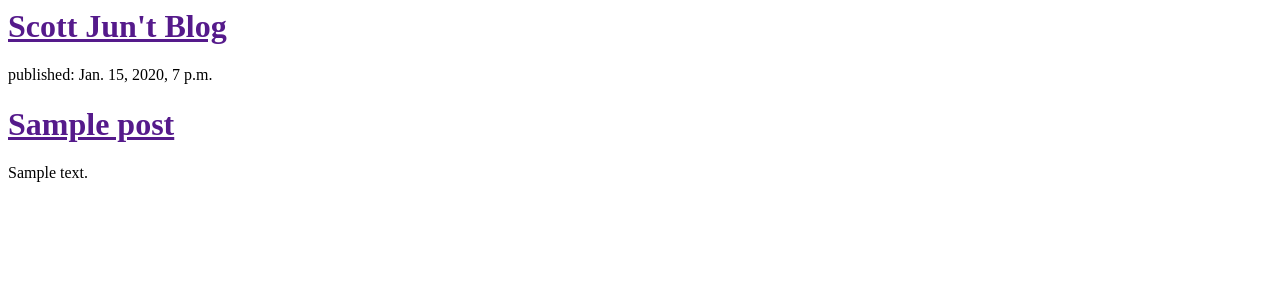
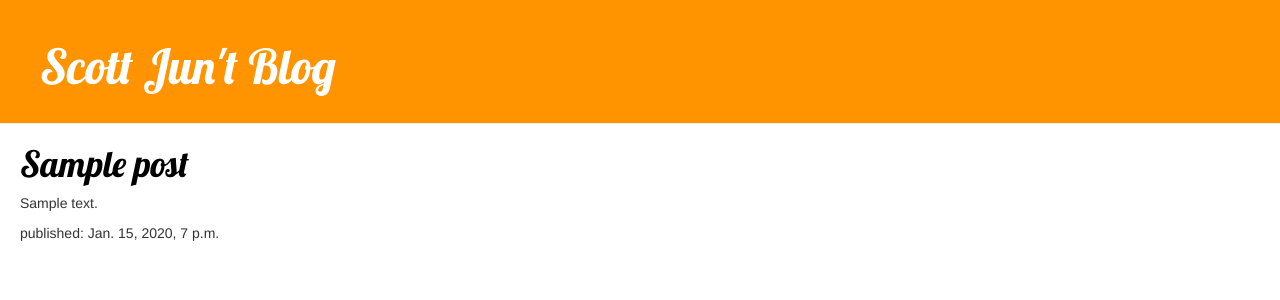
Before and after one commit to junhyungjin/djangogirls, a Django app: template blog/templates/blog/post_list.html in a window 1280 px wide. Shown: the top 300 px of the page. Run offline with Django 3.2, Linux system fonts and the light colour scheme; the template is opened without the code that fills it: values that come from a table or form of the project are taken from there, others are empty; tables that the repository leaves empty hold one stand-in row (values such as "Sample post"); some libraries are stand-ins or nearby versions.

Commit message:
make more beautiful your site with CSS

```diff
--- /dev/null
+++ b/blog/static/css/blog.css
@@ -0,0 +1,48 @@
+.page-header {
+    background-color: #ff9400;
+    margin-top: 0;
+    padding: 20px 20px 20px 40px;
+}
+
+.page-header h1, .page-header h1 a, .page-header h1 a:visited, .page-header h1 a:active {
+    color: #ffffff;
+    font-size: 36pt;
+    text-decoration: none;
+}
+
+.content {
+    margin-left: 40px;
+}
+
+h1, h2, h3, h4 {
+    font-family: 'Lobster', cursive;
+}
+
+.date {
+    float: right;
+    color: #828282;
+}
+
+.save {
+    float: right;
+}
+
+.post-form textarea, .post-form input {
+    width: 100%;
+}
+
+.top-menu, .top-menu:hover, .top-menu:visited {
+    color: #ffffff;
+    float: right;
+    font-size: 26pt;
+    margin-right: 20px;
+}
+
+.post {
+  padding-left: 20px;
+  margin-bottom: 70px;
+}
+
+.post h1 a, .post h1 a:visited {
+    color: #000000;
+}
--- a/blog/templates/blog/post_list.html
+++ b/blog/templates/blog/post_list.html
@@ -1,16 +1,21 @@
+{% load staticfiles %}
 <html>
         <head>
             <title>Scott Jun's blog</title>
+            <link rel="stylesheet" href="//maxcdn.bootstrapcdn.com/bootstrap/3.2.0/css/bootstrap.min.css">
+            <link rel="stylesheet" href="//maxcdn.bootstrapcdn.com/bootstrap/3.2.0/css/bootstrap-theme.min.css">
+            <link rel="stylesheet" href="{% static 'css/blog.css' %}">
+            <link href="https://fonts.googleapis.com/css?family=Lobster&subset=latin,latin-ext" rel="stylesheet" type="text/css">
         </head>
         <body>
-            <div>
+            <div class="page-header">
                 <h1><a href="">Scott Jun't Blog</a></h1>
             </div>
             {% for post in posts %}
-            <div>
-              <p>published: {{ post.published_date }}</p>
+            <div class="post">
               <h1><a href="">{{ post.title }}</a></h1>
               <p>{{ post.text|linebreaksbr }}</p>
+              <p>published: {{ post.published_date }}</p>
             </div>
             {% endfor %}
         </body>
```
